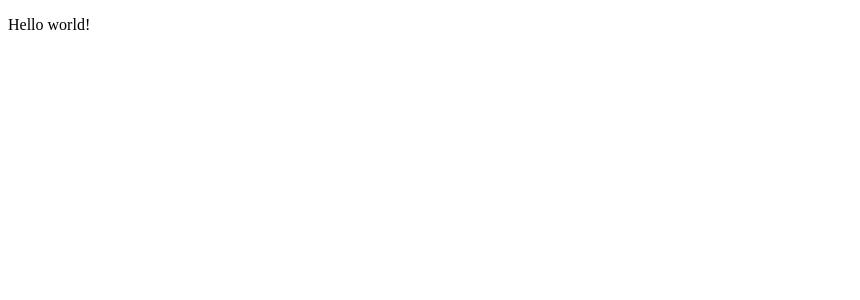
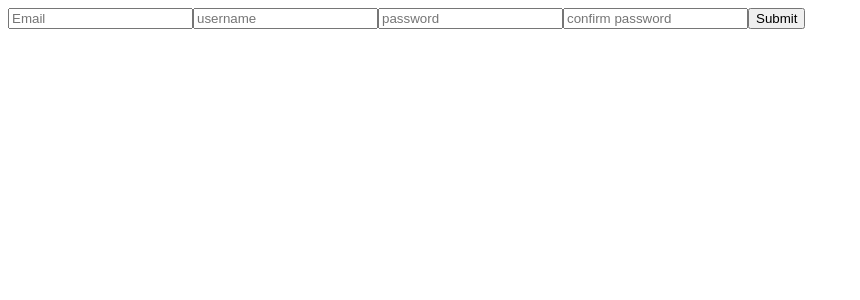
Before and after one commit to Groa-Team/groa-fe, a React (Create React App) app: page / in a window 1280 px wide. Shown: the top 300 px of the page, without its empty margins (0-860 px from the left). Built offline with nearby package versions, Linux system fonts and the light colour scheme.

Commit message:
form setup and errors draft

```diff
--- a/src/App.js
+++ b/src/App.js
@@ -1,9 +1,11 @@
 import React from "react";
+
+import Register from "./components/onboarding/Register.js";
 
 function App() {
   return (
     <div className="App">
-      <p>Hello world!</p>
+      <Register />
     </div>
   );
 }
--- /dev/null
+++ b/src/components/onboarding/Register.js
@@ -0,0 +1,80 @@
+import React from "react";
+import { useForm } from "react-hook-form";
+
+export default function Register() {
+  const { register, handleSubmit, errors, getValues } = useForm();
+
+  // will modularize later for other form use.
+  function inputError(value, message) {
+    return { value: value, message: message };
+  }
+
+  // will connect to submit data with
+  const onSubmit = data => {
+    console.log(data);
+  };
+
+  // returns all errors for input fields
+  return (
+    <form onSubmit={handleSubmit(onSubmit)}>
+      <input
+        type="text"
+        placeholder="Email"
+        name="email"
+        ref={register({
+          required: inputError(true, "email is required"),
+          pattern: inputError(/^\S+@\S+$/i, "must be a valid email")
+        })}
+      />
+      {errors?.email?.type && errors?.email?.message}
+
+      <input
+        type="text"
+        placeholder="username"
+        name="username"
+        ref={register({
+          required: inputError(true, "username is required"),
+          minLength: inputError(4, "must be at least 4 characters long"),
+          maxLength: inputError(12, "must be less than 13 characters"),
+          pattern: inputError(
+            /^[a-zA-Z0-9]\S*$/i,
+            "username cannot contain spaces"
+          )
+        })}
+      />
+      {errors?.username?.type && errors?.username?.message}
+
+      <input
+        type="password"
+        placeholder="password"
+        name="password"
+        ref={register({
+          required: inputError(true, "password is required"),
+          minLength: inputError(8, "must be at least 8 characters long"),
+          maxLength: inputError(15, "cannot be more than 15 characters long"),
+          pattern: inputError(
+            /^(?=.*[a-z])(?=.*[A-Z])(?=.*[0-9])(?=.*[!@#$%^&*])(?=.{8,})/i,
+            "must contain one uppercase character, one lower case letter, and at least 1 numerical digit, and one special character."
+          )
+        })}
+      />
+      {errors?.password?.type && errors?.password?.message}
+
+      <input
+        type="password"
+        placeholder="confirm password"
+        name="confirm_password"
+        ref={register({
+          required: inputError(true, "please confirm your password"),
+          validate: {
+            matchPassword: value =>
+              value === getValues().password || "passwords do not match"
+          }
+        })}
+      />
+      {errors?.confirm_password?.type && errors?.confirm_password?.message}
+
+      <button type="submit">Submit</button>
+    </form>
+  );
+}
```
